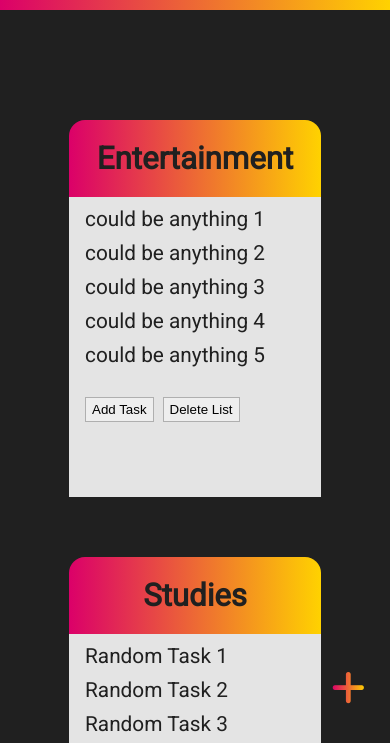
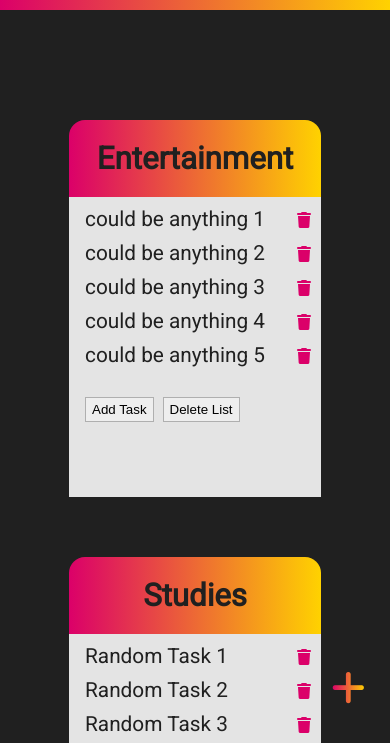
Before and after one commit to shrey2807/todolists.github.io, a plain HTML site: page index.html in a window 390 px wide. Shown: the part 96-839 px from the top of the page. Drawn offline with Linux system fonts and the light colour scheme; a web font is replaced by a local one.

Commit message:
delete icon visibility in mobile

```diff
--- a/style.css
+++ b/style.css
@@ -172,6 +172,9 @@ span {
     .fa-plus{
         margin-left: 90vw;
     }
+    .fa-trash{
+        visibility: visible;
+    }
 }
 
 @media screen and (max-width: 700px) {
```
